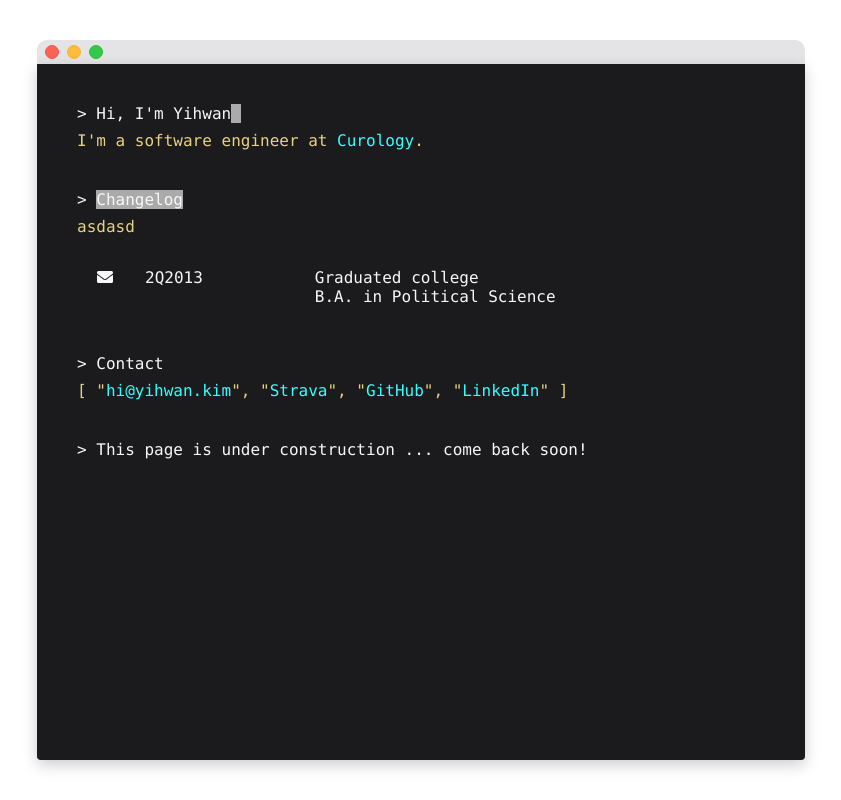
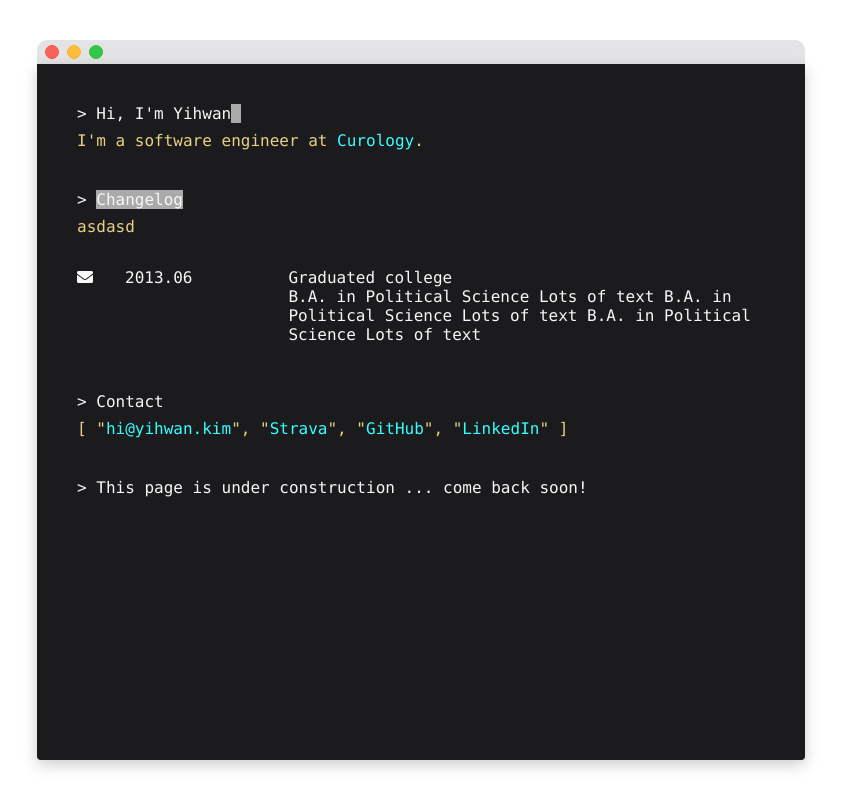
Before and after one commit to Yihwan/yihwan-dot-kim_deprecated, a React (Create React App) app: page / in a window 1280 px wide. Shown: the whole page, without its empty margins (219-1060 px from the left). Built offline with nearby package versions, Linux system fonts and the light colour scheme; what emotion-normalize would draw is missing.

Commit message:
fix layout for realz

```diff
--- a/src/components/changelog/timeline/style.js
+++ b/src/components/changelog/timeline/style.js
@@ -7,12 +7,12 @@ export const TimelineContainer = styled.section`
 
 export const TimelineItemContainer = styled.div`
   display: flex;
+  flex-direction: column;
   justify-content: flex-start;
-  flex-wrap: wrap;
 
-
-  ${MEDIA_QUERIES.mdUp} {
-    padding: 0.5rem 1.25rem;
+  ${MEDIA_QUERIES.smUp} {
+    flex-direction: row;
+    padding: 0.5rem 0;
   }
 `;
 
@@ -25,7 +25,7 @@ export const ItemIcon = styled.div`
 `;
 
 export const ItemDate = styled.div`
-  margin: 0 3rem 0 2rem;
+  margin: 0 2rem;
 `;
 
 export const ItemText = styled.div`
--- a/src/content/timelineItems.js
+++ b/src/content/timelineItems.js
@@ -7,7 +7,7 @@ library.add(faEnvelope, faKey);
 
 export const data = {
   icon: <FontAwesomeIcon icon="envelope" />,
-  date: '2Q2013',
+date: '2013.06',
   header: 'Graduated college',
-  detail: 'B.A. in Political Science',
+  detail: 'B.A. in Political Science Lots of text B.A. in Political Science Lots of text B.A. in Political Science Lots of text',
 }
```
